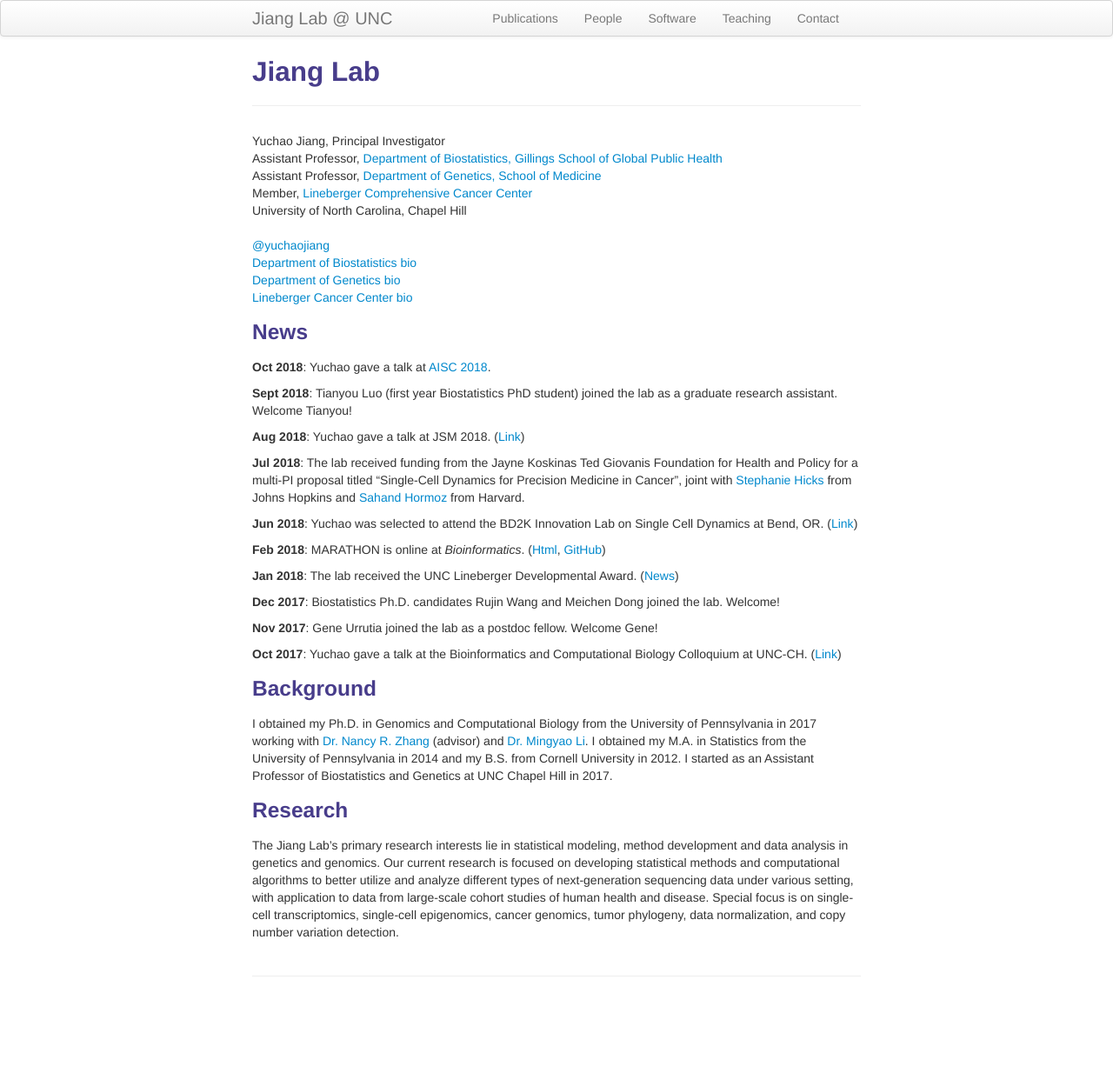
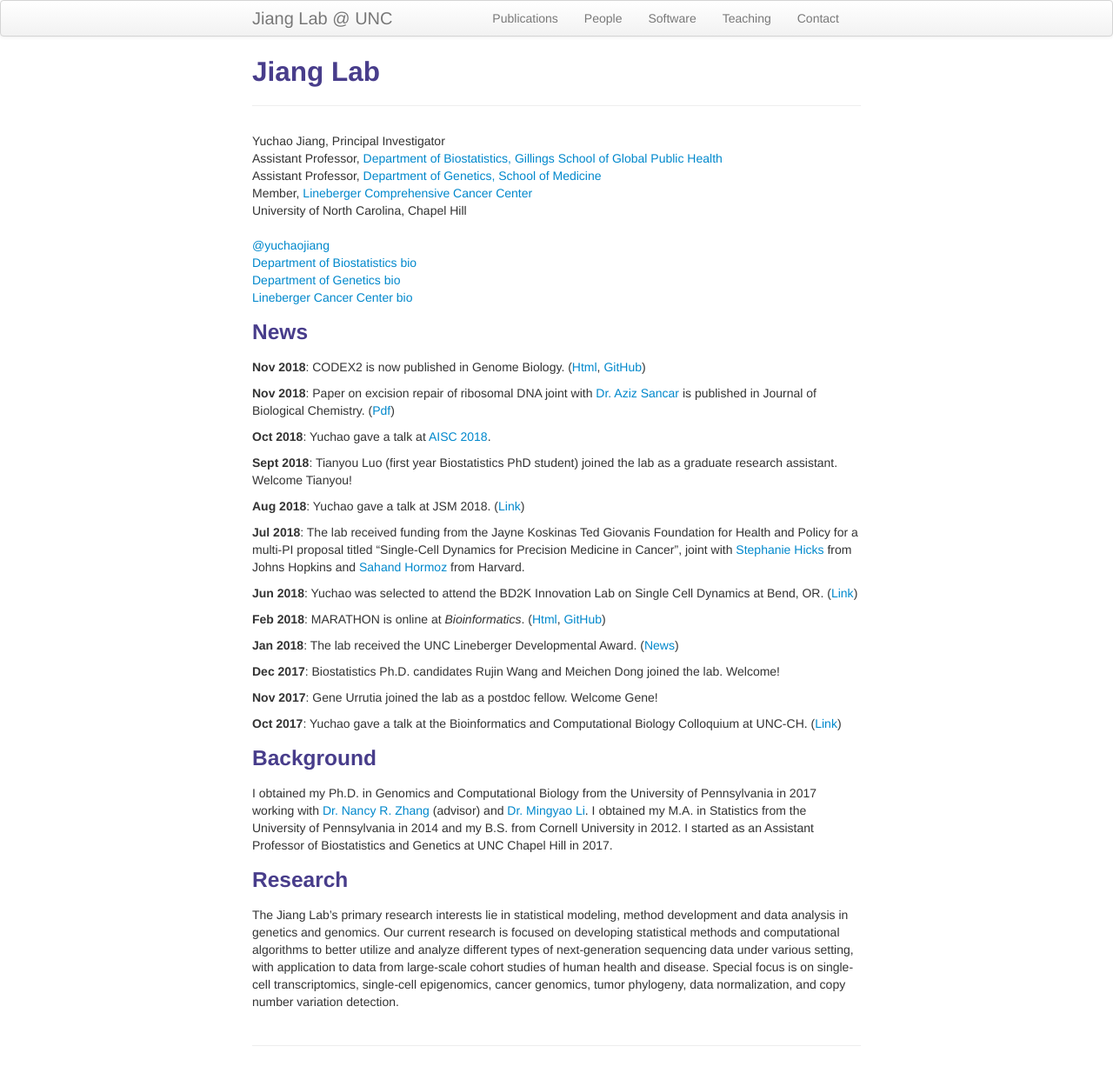
Before and after one commit to yuchaojiang/yuchaojiang.github.io, a Jekyll site: the page built from index.md, in a window 1280 px wide. Shown: the whole page at 87% size. Built offline with Jekyll 4.4.1, drawn with Linux system fonts in a browser that asks for light colours; before the commit the page ends 1154 px from its top, so only the background shows below that.

Commit message:
Update index.md

```diff
--- a/index.md
+++ b/index.md
@@ -25,6 +25,9 @@ description: I am an Assistant Professor in the Department of Biostatistics and
 </div>
 
 ### News
+**Nov 2018**: CODEX2 is now published in Genome Biology. ([Html](https://genomebiology.biomedcentral.com/articles/10.1186/s13059-018-1578-y), [GitHub](https://github.com/yuchaojiang/CODEX2))
+
+**Nov 2018**: Paper on excision repair of ribosomal DNA joint with [Dr. Aziz Sancar](https://www.med.unc.edu/biochem/directory/asancar/) is published in Journal of Biological Chemistry. ([Pdf](http://www.jbc.org/content/early/2018/11/09/jbc.RA118.006121.full.pdf))
 
 **Oct 2018**: Yuchao gave a talk at [AISC 2018](https://www.uncg.edu/mat/aisc/2018/index.html).
 
```
